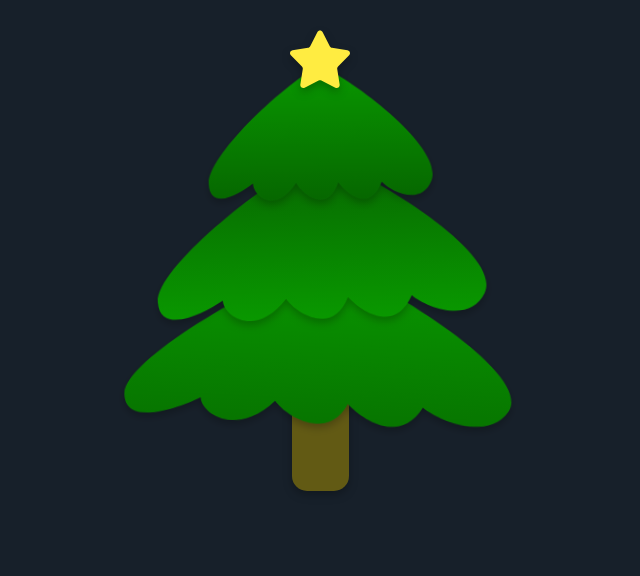
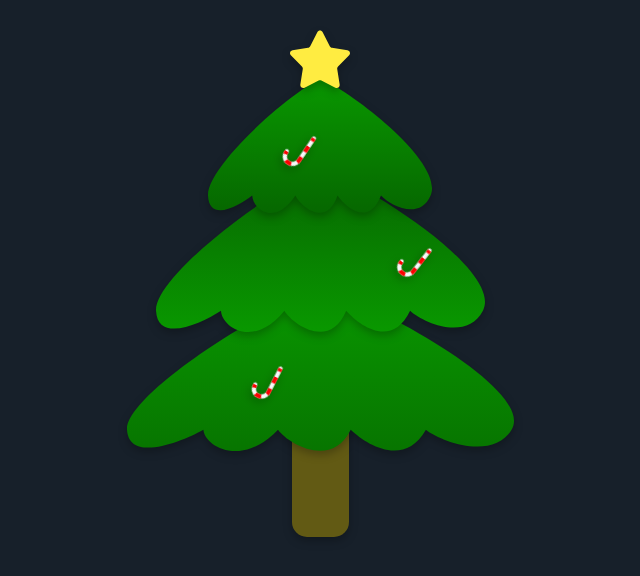
Before and after one commit to harryuan65/ChristmasCountdown, a React (Create React App) app: page / in a window 1280 px wide. Shown: the top 576 px of the page, without its empty margins (0-640 px from the left). Built offline with nearby package versions, Linux system fonts and the light colour scheme.

Commit message:
feat: basic xmas tree with canes

```diff
--- a/src/App.js
+++ b/src/App.js
@@ -4,7 +4,8 @@ import TreeTopImg from "./images/colored-top-1.svg";
 import TreeMidImg from "./images/colored-mid-1.svg";
 import TreeBottomImg from "./images/colored-bottom-1.svg";
 import TreeLogImg from "./images/colored-log-1.svg";
-import { motion } from 'framer-motion';
+import CaneImg from "./images/crane.svg";
+import { motion } from "framer-motion";
 
 const Layout = styled(motion.div)`
   height: 100vh;
@@ -15,32 +16,52 @@ const Layout = styled(motion.div)`
 const TreeContainer = styled(motion.div)`
   display: flex;
   flex-direction: column;
-  justify-content: center;
+  justify-content: flex-start;
   align-items: center;
+  div{
+    display: flex;
+    width: 100%;
+    min-height: 70px;
+    justify-content: center;
+    position: relative;
+  }
   img {
-    position: absolute;
     filter: drop-shadow(0 4px 4px rgba(0, 0, 0, 0.25));
   }
 `;
 const Star = styled(motion.img)`
-  top: 30px;
+  margin-top: 30px;
   z-index: ${(props) => props.zIndex};
 `;
-const TreeTop = styled(motion.img)`
-  top: 65px;
+const TreeTopContainer = styled(motion.div)`
+  top: -10px;
+  height: ${props => props.height}px;
   z-index: ${(props) => props.zIndex};
 `;
-const TreeMid = styled(motion.img)`
-  top: 155px;
+const TreeMidContainer = styled(motion.div)`
+  top: -55px;
+  height: ${props => props.height}px;
   z-index: ${(props) => props.zIndex};
 `;
-const TreeBottom = styled(motion.img)`
-  top: 260px;
+const TreeBottomContainer = styled(motion.div)`
+  top: -100px;
+  height: ${props => props.height}px;
   z-index: ${(props) => props.zIndex};
 `;
 const TreeLog = styled(motion.img)`
-  top: 360px;
+  position: relative;
+  top: -145px;
   z-index: ${(props) => props.zIndex};
+`;
+const BaseImage = styled.img`
+  position: relative;
+`;
+const Cane = styled(motion.img)`
+  position: absolute;
+  top: ${props => props.top}%;
+  left: ${(props) => props.left}%;
+  transform: rotate(${props => props.rotation}deg);
+  width: 20px;
 `;
 function App() {
   return (
@@ -51,49 +72,55 @@ function App() {
           zIndex={5}
           whileTap={{
             scale: 0.8,
-            transition: {duration: 0.1}
+            transition: { duration: 0.1 },
           }}
         />
-        <TreeTop
-          src={TreeTopImg}
+        <TreeTopContainer
           zIndex={4}
-          animate={{
-            rotate: [0, -4, 3, -2, 0],
-            transition: { ease: "easeInOut", duration: 9, loop: Infinity }
-          }}
+          // animate={{
+          //   rotate: [0, -3, 2, -2, 0],
+          //   transition: { ease: "easeInOut", duration: 9, loop: Infinity },
+          // }}
           whileTap={{
             scale: 0.8,
-            transition: {duration: 0.1}
+            transition: { duration: 0.1 },
           }}
-        />
-        <TreeMid
-          src={TreeMidImg}
+          height={135}
+        >
+          <BaseImage src={TreeTopImg} />
+          <Cane src={CaneImg} top={38} left={45} rotation={Math.floor(Math.random() * 50)}/>
+        </TreeTopContainer>
+        <TreeMidContainer
           zIndex={3}
-          animate={{
-            rotate: [0, -5, 5, -4, 0],
-            transition: { ease: "easeInOut", duration: 9, loop: Infinity }
-          }}
+          // animate={{
+          //   rotate: [0, -2, 3, -3, 0],
+          //   transition: { ease: "easeInOut", duration: 9, loop: Infinity },
+          // }}
           whileTap={{
             scale: 0.8,
-            transition: {duration: 0.1}
+            transition: { duration: 0.1 },
           }}
-        />
-        <TreeBottom
-          src={TreeBottomImg}
+          height={164}
+        >
+          <BaseImage src={TreeMidImg} />
+          <Cane src={CaneImg} top={44} left={63} rotation={Math.floor(Math.random() * 50)}/>
+        </TreeMidContainer>
+        <TreeBottomContainer
           zIndex={2}
-          animate={{
-            rotate: [0, -3, 6, -2, 0],
-            transition: { ease: "easeInOut", duration: 13, loop: Infinity }
-          }}
+          // animate={{
+          //   rotate: [0, -1, 3, -2, 0],
+          //   transition: { ease: "easeInOut", duration: 13, loop: Infinity },
+          // }}
           whileTap={{
             scale: 0.8,
-            transition: {duration: 0.1}
+            transition: { duration: 0.1 },
           }}
-        />
-        <TreeLog
-          src={TreeLogImg}
-          zIndex={1}
-        />
+          height={164}
+        >
+          <BaseImage src={TreeBottomImg} />
+          <Cane src={CaneImg} top={45} left={40} rotation={Math.floor(Math.random() * 50)}/>
+        </TreeBottomContainer>
+        <TreeLog src={TreeLogImg} zIndex={1} />
       </TreeContainer>
     </Layout>
   );
```
Also changed, not shown: 2 other files (tests, documents, lock files or other folders).
